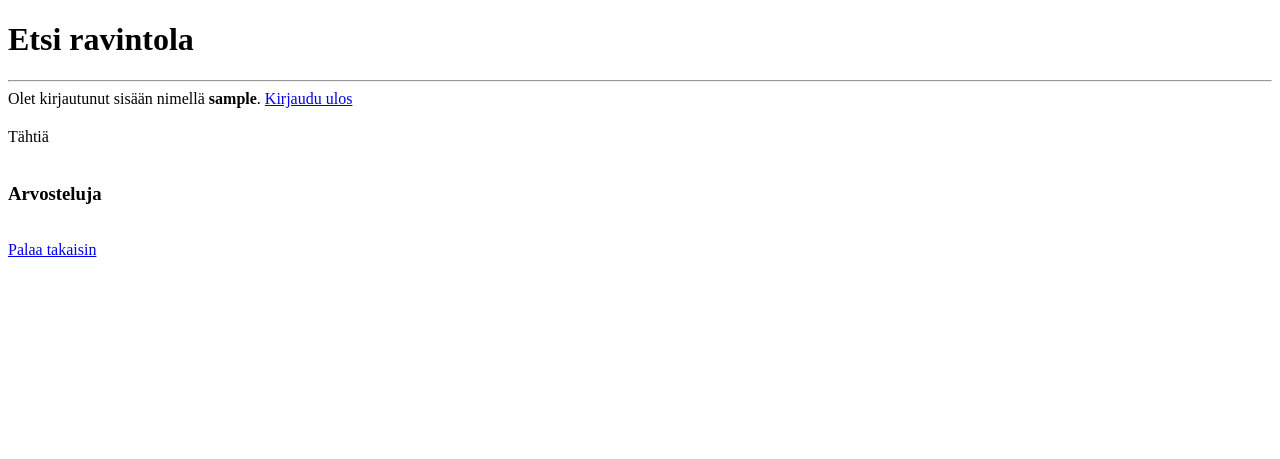
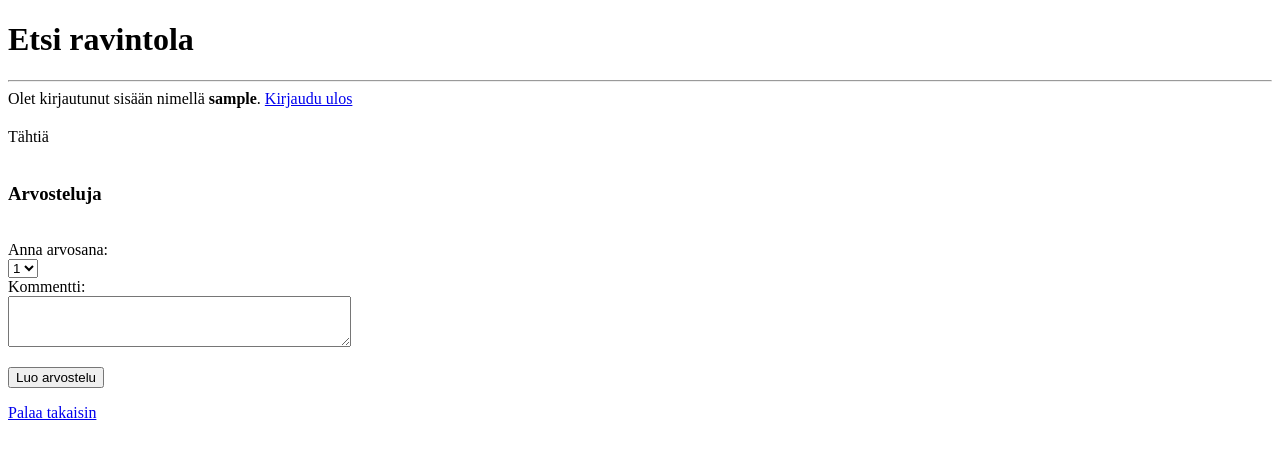
Before and after one commit to phuvio/restaurant-finder, a Flask app: template templates/restaurant.html in a window 1280 px wide. Shown: the top 459 px of the page. Run offline with Flask 3, Linux system fonts and the light colour scheme; the template is opened without the code that fills it, so the values that code supplies are empty; the visitor is signed in with stand-in values (Sample User, id 1).

Commit message:
add comment option to restaurant.html

```diff
--- a/templates/restaurant.html
+++ b/templates/restaurant.html
@@ -26,6 +26,22 @@
 
     <br>
 
+    <form action="/restaurant/{{ id }}" method="post">
+        Anna arvosana: <br>
+        <select name="stars">
+            <option value="1">1</option>
+            <option value="2">2</option>
+            <option value="3">3</option>
+            <option value="4">4</option>
+            <option value="5">5</option>
+        </select>
+        <br>
+        Kommentti: <br>
+        <textarea name="comment" rows="3" cols="40" maxlength="500"></textarea>
+        <p>
+        <input type="submit" value="Luo arvostelu">
+    </form>
+
     <a href="/restaurants">Palaa takaisin</a>
 
 {% endblock %}
```
